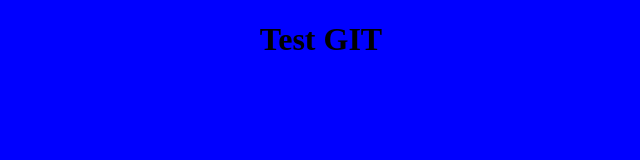
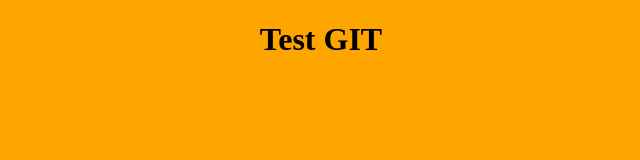
Before and after one commit to palexandrefr/hello-world, a plain HTML site: page index.html in a window 1280 px wide. Shown: the whole page, without its empty margins (319-959 px from the left). Drawn offline with Linux system fonts and the light colour scheme.

Commit message:
Changement de couleur de fond #2

```diff
--- a/index.html
+++ b/index.html
@@ -3,7 +3,7 @@
 <head>
 	<title>Test GIT</title>
 </head>
-<body style="background-color: blue;">
+<body style="background-color: orange;">
 <h1 style="text-align: center;">Test GIT</h1>
 </body>
 </html>
```
